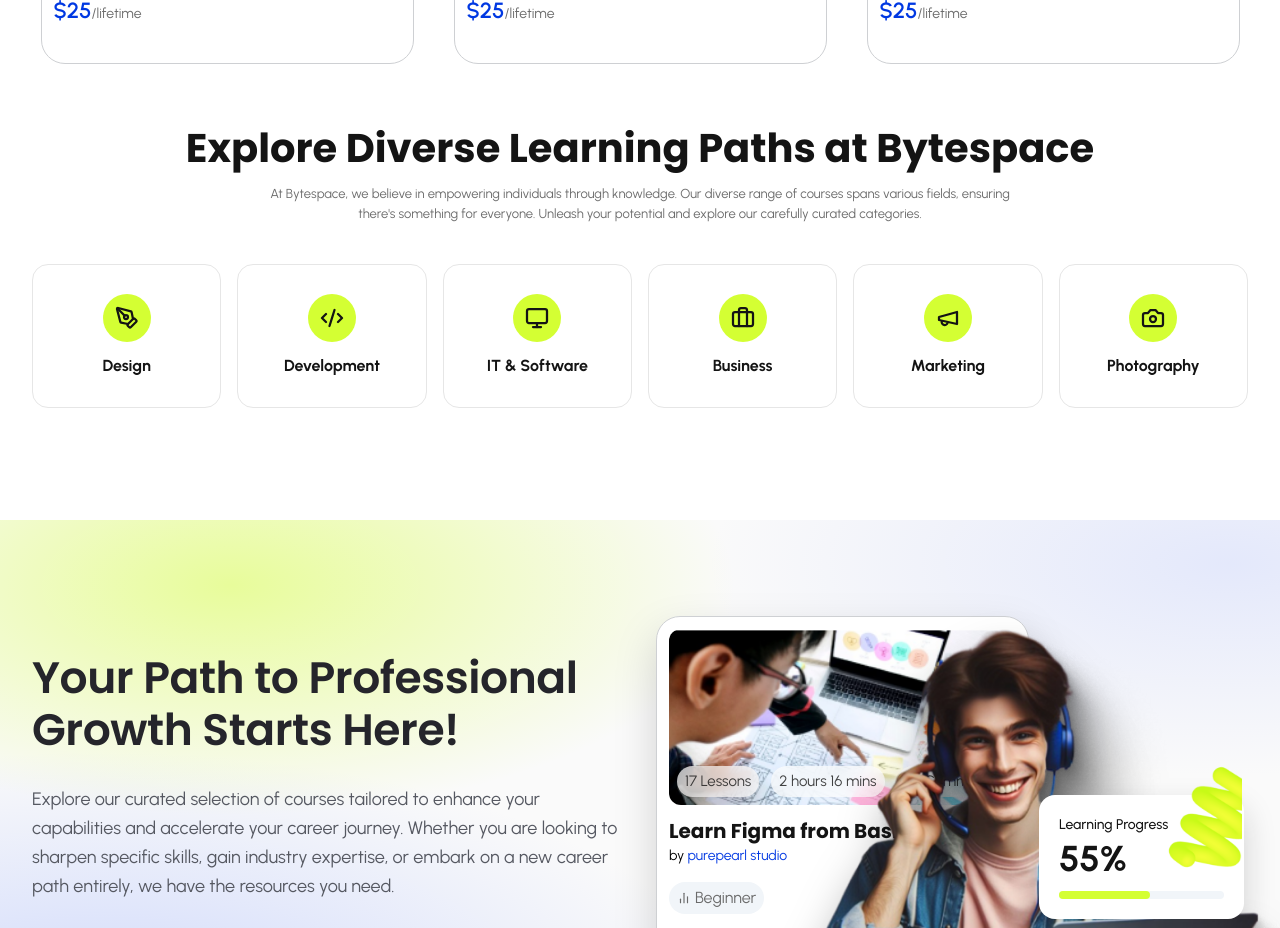
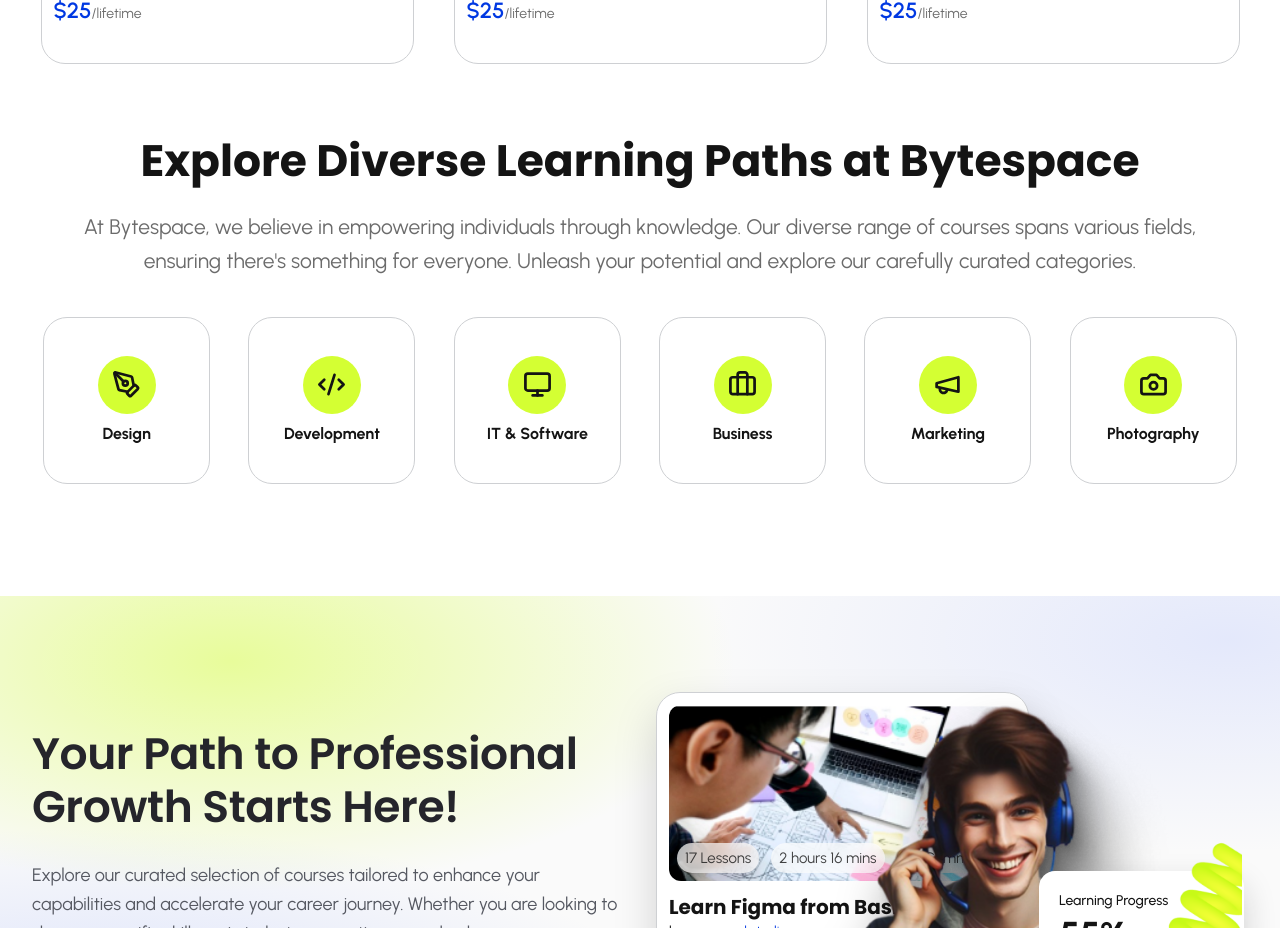
Before and after one commit to asifAjKhan/bytespace_new, a Next.js app: page / in a window 1280 px wide. Shown: the part 2480-3408 px from the top of the page. Built offline with nearby package versions, Linux system fonts and the light colour scheme.

Commit message:
changes size of the icons and selection title and text in the learningPath comp

```diff
--- a/components/LearningPaths.tsx
+++ b/components/LearningPaths.tsx
@@ -23,7 +23,9 @@
       <SectionHeading
         title='Explore Diverse Learning Paths at Bytespace'
         text="At Bytespace, we believe in empowering individuals through knowledge. Our diverse range of courses spans various fields, ensuring there's something for everyone. Unleash your potential and explore our carefully curated categories."
-        titleClassName='text-3xl font-bold sm:text-4xl lg:text-[40px]'
+        titleClassName='text-[33px] font-bold sm:text-[40px] lg:text-[44px]'
+        textClassName='max-w-[1150px] text-[20px] leading-[1.6] sm:text-[21px]'
+        textStyle={{ fontFamily: 'Satoshi, var(--font-sans), sans-serif' }}
       />
       <div className='mt-10 grid grid-cols-2 gap-4 sm:grid-cols-3 lg:grid-cols-6'>
         {paths.map((p, i) => {
@@ -32,10 +34,10 @@
             <a
               key={p}
               href='#'
-              className='flex h-36 flex-col items-center justify-center gap-3 rounded-2xl border border-line bg-white text-base font-bold'
+              className='mx-auto flex h-[167px] w-full max-w-[167px] flex-col items-center justify-center gap-2 rounded-[24px] border border-[#CED0D3] bg-white text-base font-bold'
             >
-              <span className='grid h-12 w-12 place-items-center rounded-full bg-lime'>
-                <Icon size={24} strokeWidth={2.25} />
+              <span className='grid h-[58px] w-[58px] place-items-center rounded-full bg-lime'>
+                <Icon size={29} strokeWidth={2.25} />
               </span>
               {p}
             </a>
```
